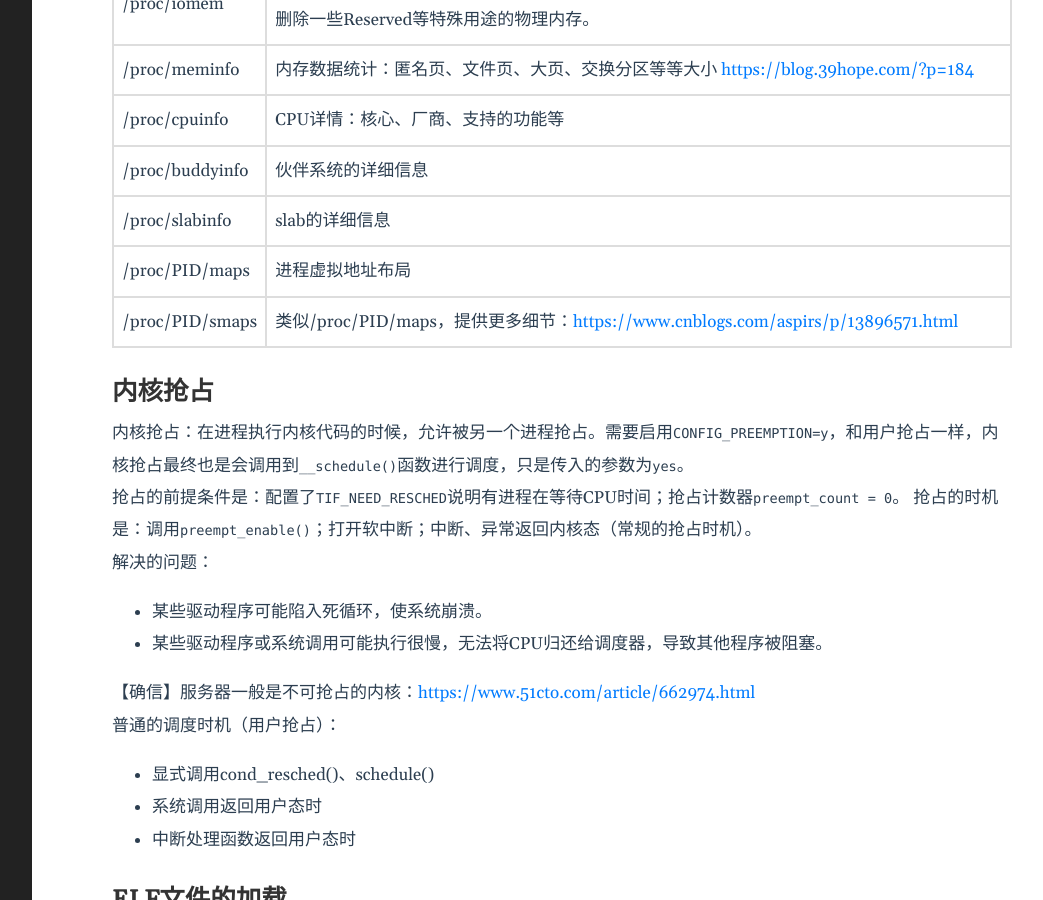
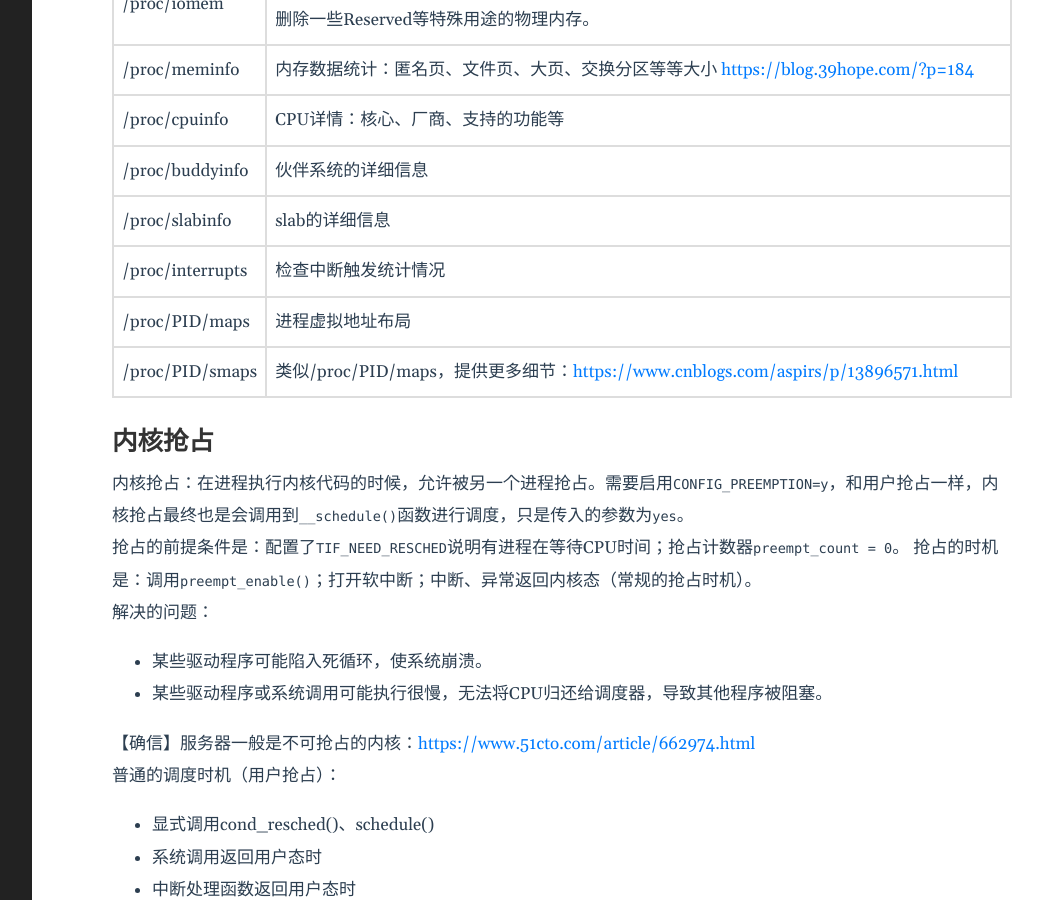
Before and after one commit to lclgo/lclgo.github.io, a Jekyll site: the page built from _posts/draft/2020-01-01-draft.md, in a window 1280 px wide and 900 px high, scrolled down 3726 px. Shown: the whole window, without its empty margins (188-1231 px from the left). Built offline with Jekyll 4.4.1, drawn with Linux system fonts in a browser that asks for light colours.

Commit message:
update draft

```diff
--- a/_posts/draft/2020-01-01-draft.md
+++ b/_posts/draft/2020-01-01-draft.md
@@ -137,6 +137,7 @@ echo 3 > /proc/sys/vm/drop_caches
 |/proc/cpuinfo|CPU详情：核心、厂商、支持的功能等|
 |/proc/buddyinfo|伙伴系统的详细信息|
 |/proc/slabinfo|slab的详细信息|
+|/proc/interrupts|检查中断触发统计情况|
 |/proc/PID/maps|进程虚拟地址布局|
 |/proc/PID/smaps|类似/proc/PID/maps，提供更多细节：<https://www.cnblogs.com/aspirs/p/13896571.html>|
 
```
